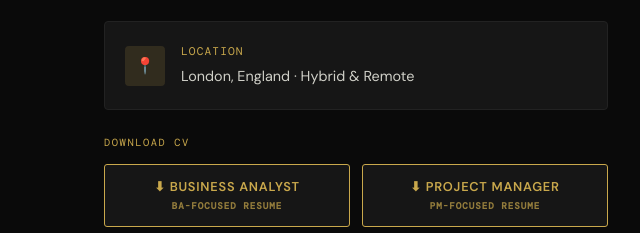
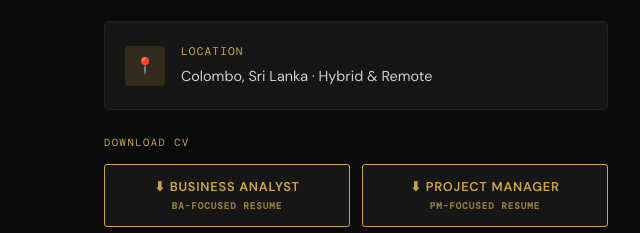
Before and after one commit to shimark123/shimark-portfolio, a plain HTML site: page index.html in a window 1280 px wide. Shown: the part 8543-8776 px from the top of the page, 0-640 px from the left. Drawn offline with nearby package versions, Linux system fonts and the light colour scheme.

Commit message:
Update index.html

```diff
--- a/index.html
+++ b/index.html
@@ -2227,7 +2227,7 @@
         <div class="contact-icon">📍</div>
         <div>
           <div class="contact-label">Location</div>
-          <div class="contact-value">London, England · Hybrid & Remote</div>
+          <div class="contact-value">Colombo, Sri Lanka · Hybrid & Remote</div>
         </div>
       </div>
 
```
